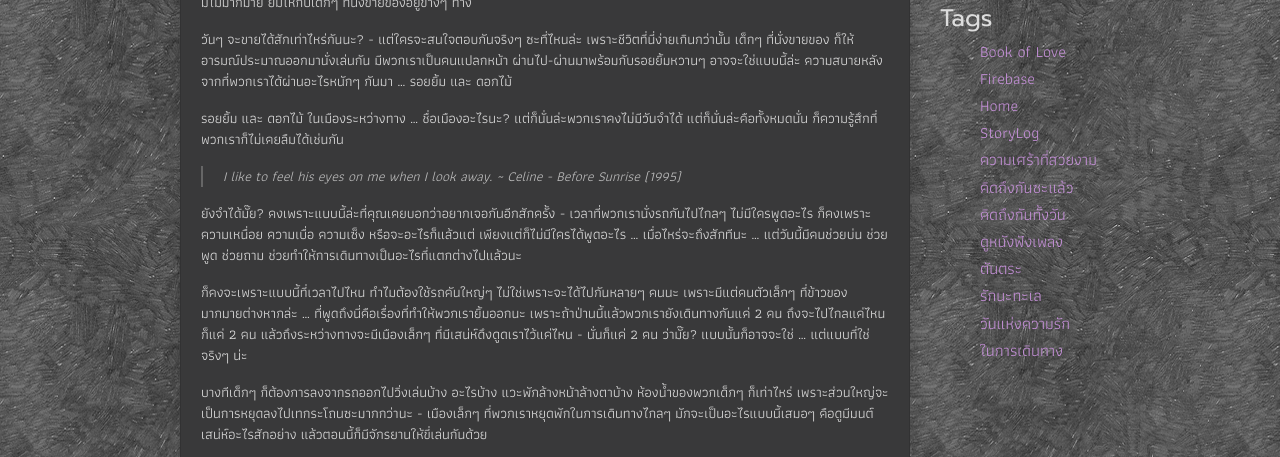
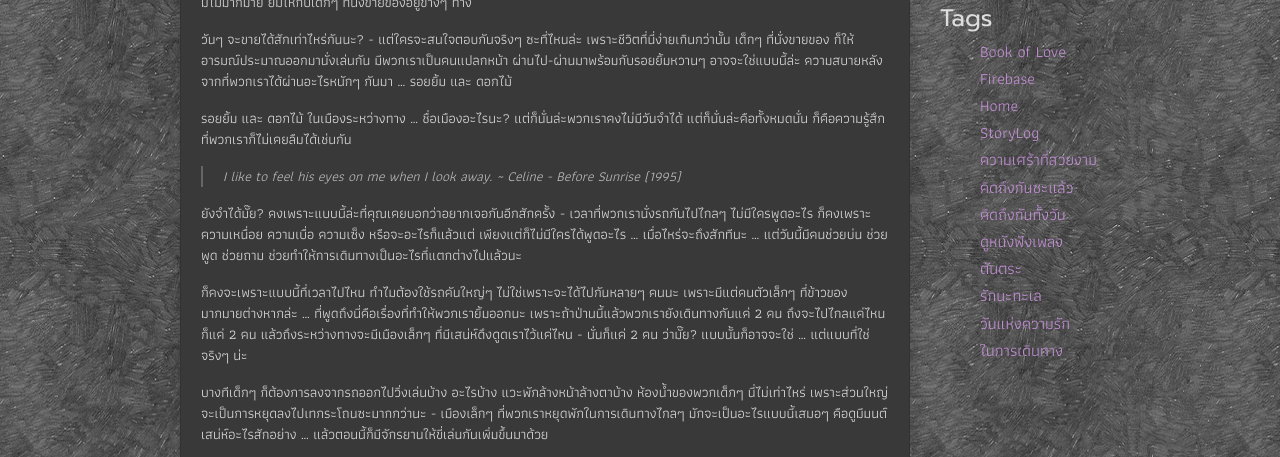
Before and after one commit to sdeehub/love, a Jekyll site: the page built from _posts/2019-05-03-this-is-really-you-and-me.md, in a window 1280 px wide and 900 px high, cut to the strip 257-714 px from the top of the window. Built offline with Jekyll 4.4.1, drawn with Linux system fonts in a browser that asks for light colours; comment, search, counter and statistics services are not loaded.

Commit message:
correct and done

```diff
--- a/_posts/2019-05-03-this-is-really-you-and-me.md
+++ b/_posts/2019-05-03-this-is-really-you-and-me.md
@@ -11,7 +11,7 @@ comments: true
 
 วันๆ จะขายได้สักเท่าไหร่กันนะ? - แต่ใครจะสนใจตอบกันจริงๆ ซะที่ไหนล่ะ เพราะชีวิตที่นี่ง่ายเกินกว่านั้น เด็กๆ ที่นั่งขายของ ก็ให้อารมณ์ประมาณออกมานั่งเล่นกัน มีพวกเราเป็นคนแปลกหน้า ผ่านไป-ผ่านมาพร้อมกับรอยยิ้มหวานๆ อาจจะใช่แบบนี้ล่ะ ความสบายหลังจากที่พวกเราได้ผ่านอะไรหนักๆ กันมา ... รอยยิ้ม และ ดอกไม้
 
-รอยยิ้ม และ ดอกไม้ ในเมืองระหว่างทาง ... ชื่อเมืองอะไรนะ? แต่ก็นั่นล่ะพวกเราคงไม่มีวันจำได้ แต่ก็นั่นล่ะคือทั้งหมดนั่น ก็ความรู้สึกที่พวกเราก็ไม่เคยลืมได้เช่นกัน
+รอยยิ้ม และ ดอกไม้ ในเมืองระหว่างทาง ... ชื่อเมืองอะไรนะ? แต่ก็นั่นล่ะพวกเราคงไม่มีวันจำได้ แต่ก็นั่นล่ะคือทั้งหมดนั่น ก็คือความรู้สึกที่พวกเราก็ไม่เคยลืมได้เช่นกัน
 
 > I like to feel his eyes on me when I look away. ~ Celine - Before Sunrise (1995)
 
@@ -19,7 +19,7 @@ comments: true
 
 ก็คงจะเพราะแบบนี้ที่เวลาไปไหน ทำไมต้องใช้รถคันใหญ่ๆ ไม่ใช่เพราะจะได้ไปกันหลายๆ คนนะ เพราะมีแต่คนตัวเล็กๆ ที่ข้าวของมากมายต่างหากล่ะ ... ที่พูดถึงนี่คือเรื่องที่ทำให้พวกเรายิ้มออกนะ เพราะถ้าป่านนี้แล้วพวกเรายังเดินทางกันแค่ 2 คน ถึงจะไปไกลแค่ไหน ก็แค่ 2 คน แล้วถึงระหว่างทางจะมีเมืองเล็กๆ ที่มีเสน่ห์ดึงดูดเราไว้แค่ไหน - นั่นก็แค่ 2 คน ว่ามั๊ย? แบบนั้นก็อาจจะใช่ ... แต่แบบที่ใช่จริงๆ น่ะ
 
-บางทีเด็กๆ ก็ต้องการลงจากรถออกไปวิ่งเล่นบ้าง อะไรบ้าง แวะพักล้างหน้าล้างตาบ้าง ห้องน้ำของพวกเด็กๆ ก็เท่าไหร่ เพราะส่วนใหญ่จะเป็นการหยุดลงไปเทกระโถนซะมากกว่านะ - เมืองเล็กๆ ที่พวกเราหยุดพักในการเดินทางไกลๆ มักจะเป็นอะไรแบบนี้เสมอๆ คือดูมีมนต์เสน่ห์อะไรสักอย่าง แล้วตอนนี้ก็มีจักรยานให้ขี่เล่นกันด้วย
+บางทีเด็กๆ ก็ต้องการลงจากรถออกไปวิ่งเล่นบ้าง อะไรบ้าง แวะพักล้างหน้าล้างตาบ้าง ห้องน้ำของพวกเด็กๆ นี่ไม่เท่าไหร่ เพราะส่วนใหญ่จะเป็นการหยุดลงไปเทกระโถนซะมากกว่านะ - เมืองเล็กๆ ที่พวกเราหยุดพักในการเดินทางไกลๆ มักจะเป็นอะไรแบบนี้เสมอๆ คือดูมีมนต์เสน่ห์อะไรสักอย่าง ... แล้วตอนนี้ก็มีจักรยานให้ขี่เล่นกันเพิ่มขึ้นมาด้วย
 
 <div style="position:relative;width:100%;height:0;padding-bottom:56.25%;">
 <iframe style="width:100%;height:100%;position:absolute;top:0;left:0;" src="https://www.youtube.com/embed/651E4R9RjAs" frameborder="0" allow="autoplay; encrypted-media" allowfullscreen>
```
